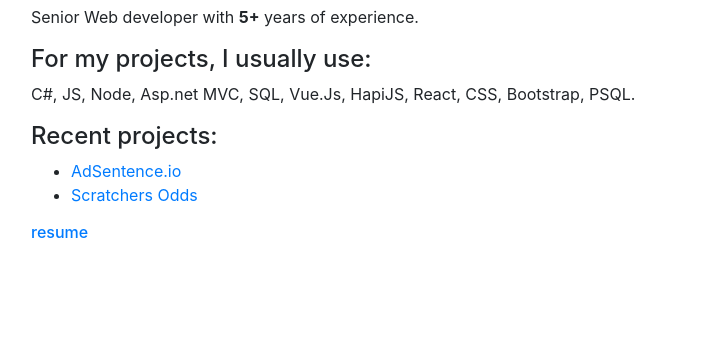
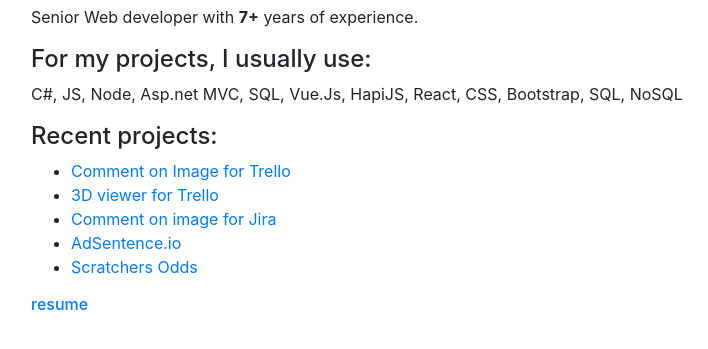
Before and after one commit to marsPure/marspure.github.io, a plain HTML site: page index.html in a window 1280 px wide. Shown: the part 41-390 px from the top of the page, without its empty margins (54-762 px from the left). Drawn offline with nearby package versions, Linux system fonts and the light colour scheme.

Commit message:
Update index.html

```diff
--- a/index.html
+++ b/index.html
@@ -13,16 +13,19 @@
 
         <h2 class="text-primary">Bahram Pourtaherian</h2>
         <p>
-            Senior Web developer with <strong>5+</strong> years of experience.
+            Senior Web developer with <strong>7+</strong> years of experience.
         </p>
         <h4>For my projects, I usually use:</h4>
         <p>
 
-            C#, JS, Node, Asp.net MVC, SQL, Vue.Js, HapiJS, React, CSS, Bootstrap, PSQL.
+            C#, JS, Node, Asp.net MVC, SQL, Vue.Js, HapiJS, React, CSS, Bootstrap, SQL, NoSQL
         </p>
         <p>
              <h4> Recent projects:</h4>
               <ul>
+                 <li><a href="https://trello.com/power-ups/5d9a52fa072413238829c741/comment-on-image">Comment on Image for Trello</a></li>
+                 <li><a href="https://trello.com/power-ups/5df51993806ea3440a815de1">3D viewer for Trello</a></li>
+                 <li><a href="https://marketplace.atlassian.com/apps/1221902/comment-on-image">Comment on image for Jira</a></li>
                  <li><a href="https://adsentence.io">AdSentence.io</a></li>
                  <li><a href="http://scratchersodds.com/">Scratchers Odds</a></li>
               </ul>
```
